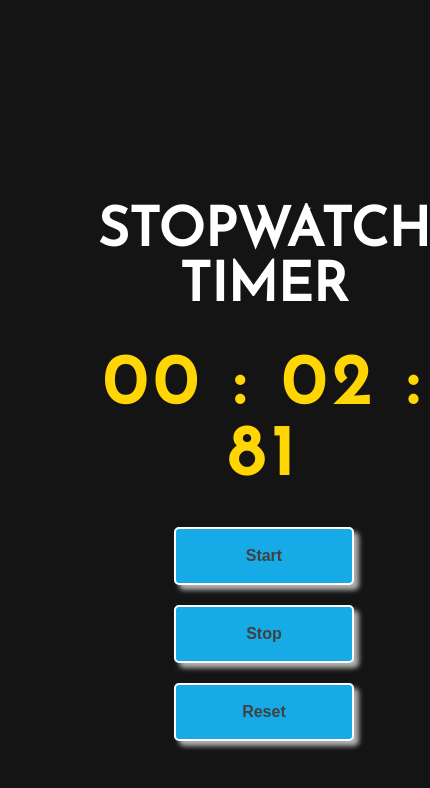
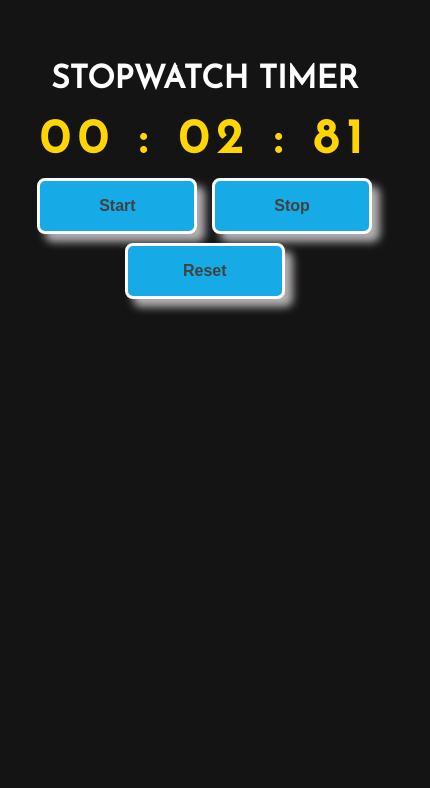
Before and after one commit to Halip26/stopwatch-js, a plain HTML site: page index.html in a window 390 px wide. Both pictures are taken after a click on the button "Start". Shown: the whole page, 430 px wide, since content can reach past the window. Drawn offline with Linux system fonts and the light colour scheme.

Commit message:
change for smaller screen & add comments for

```diff
--- a/index.html
+++ b/index.html
@@ -5,7 +5,11 @@
     <meta name="viewport" content="width=device-width, initial-scale=1.0" />
     <title>Stopwatch Timer</title>
     <link rel="stylesheet" type="text/css" href="style.css" />
-    <link rel="shortcut icon" href="./assets/icon.png" type="image/x-icon" />
+    <link
+      rel="shortcut icon"
+      href="https://e7.pngegg.com/pngimages/95/200/png-clipart-stopwatch-computer-icons-stopwatch-miscellaneous-racing-thumbnail.png"
+      type="image/x-icon"
+    />
   </head>
   <body>
     <div class="wrapper">
--- a/script.js
+++ b/script.js
@@ -1,30 +1,34 @@
 // initialize all variables
-let milli_seconds = 0;
-seconds = 0;
-minutes = 0;
-let h2 = document.getElementById("time");
+let milli_seconds = 0; // declare and initialize variable for milliseconds
+let seconds = 0; // declare and initialize variable for seconds
+let minutes = 0; // declare and initialize variable for minutes
+let h2 = document.getElementById("time"); // get the HTML element with the ID "time" and store it in the variable h2
 
-(start = document.getElementById("button-start")),
-  (stop = document.getElementById("button-stop")),
-  (clear = document.getElementById("button-reset"));
+// get the HTML elements with the IDs "button-start", "button-stop", and "button-reset" and store them in the variables start, stop, and clear
+let start = document.getElementById("button-start");
+let stop = document.getElementById("button-stop");
+let clear = document.getElementById("button-reset");
 
-let interval = 1;
+let interval = 1; // set the initial interval to 1 second
 
-// membuat fungsi count()
+// create a function called count
 function count() {
-  interval = 1;
-  milli_seconds += interval;
+  interval = 1; // set the interval to 1 second
+  milli_seconds += interval; // add 1 second to the milliseconds variable
 
+  // check if the milliseconds variable is greater than or equal to 100
   if (milli_seconds >= 100) {
-    milli_seconds = 0;
-    seconds += interval;
+    milli_seconds = 0; // reset the milliseconds variable to 0
+    seconds += interval; // add 1 second to the seconds variable
   }
 
+  // check if the seconds variable is greater than or equal to 60
   if (seconds >= 60) {
-    seconds = 0;
-    minutes += interval;
+    seconds = 0; // reset the seconds variable to 0
+    minutes += interval; // add 1 minute to the minutes variable
   }
 
+  // update the text content of the HTML element with the ID "time" with the current time
   h2.textContent =
     (minutes ? (minutes > 9 ? minutes : "0" + minutes) : "00") +
     " : " +
@@ -32,27 +36,27 @@ function count() {
     " : " +
     (milli_seconds > 9 ? milli_seconds : "0" + milli_seconds);
 
-  timer();
+  timer(); // call the timer function
 }
 
-// membuat fungsi timer
+// create a function called timer
 function timer() {
-  t = setTimeout(count, 10);
+  t = setTimeout(count, 10); // call the count function every 10 milliseconds
 }
 
-/* Start button */
+// add an event listener to the HTML element with the ID "button-start" that calls the count function when clicked
 start.onclick = count;
 
-/* Stop button */
+// add an event listener to the HTML element with the ID "button-stop" that clears the timeout when clicked
 stop.onclick = function () {
-  clearTimeout(t);
+  clearTimeout(t); // clear the timeout
 };
 
-/* Clear button */
+// add an event listener to the HTML element with the ID "button-reset" that resets all variables when clicked
 clear.onclick = function () {
-  h2.textContent = "00 : 00 : 00";
-  seconds = 0;
-  minutes = 0;
-  milli_seconds = 0;
-  interval = 0;
+  h2.textContent = "00 : 00 : 00"; // reset the time to 00 : 00 : 00
+  seconds = 0; // reset the seconds variable to 0
+  minutes = 0; // reset the minutes variable to 0
+  milli_seconds = 0; // reset the milliseconds variable to 0
+  interval = 0; // reset the interval to 0
 };
--- a/style.css
+++ b/style.css
@@ -10,43 +10,92 @@ body {
   text-align: center;
   position: absolute;
   top: 20%;
-  left: 25%;
+  left: 13.5%;
 }
 
 h1 {
   font-family: "Josefin Sans", sans-serif;
   font-weight: bolder;
-  font-size: 54px;
+  font-size: 4rem;
   text-transform: uppercase;
 }
 
 #time {
-  letter-spacing: 7px;
-  font-size: 70px;
+  letter-spacing: 0.5rem;
+  font-size: 6rem;
   font-weight: bold;
   margin: 0;
-  margin-top: 24px;
-  margin-bottom: 24px;
+  margin-top: 2rem;
+  margin-bottom: 2rem;
   color: #ffd503;
 }
 
 button {
   cursor: pointer;
-  font-size: 16px;
-  padding: 18px 10px;
-  margin: 10px;
-  width: 180px;
+  font-size: 1.6rem;
+  padding: 1.8rem 1rem;
+  margin: 1rem;
+  width: 18rem;
   background: #16abe6;
   color: #414141;
   font-weight: bolder;
-  border: solid 2px white;
-  box-shadow: 5px 5px 5px #b4b1b1;
-  border-radius: 5px;
+  border: solid 0.2rem white;
+  box-shadow: 0.5rem 0.5rem 0.5rem #b4b1b1;
+  border-radius: 0.5rem;
 }
 
 button:hover {
   background: white;
-  border: solid 2px #16abe6;
+  border: solid 0.2rem #16abe6;
   color: #16abe6;
   font-weight: bolder;
 }
+
+/* Media queries for smaller screens */
+@media (max-width: 768px) {
+  .wrapper {
+    top: 10%;
+    left: 10%;
+  }
+
+  h1 {
+    font-size: 3rem;
+  }
+
+  #time {
+    font-size: 4rem;
+    margin-top: 1rem;
+    margin-bottom: 1rem;
+  }
+
+  button {
+    font-size: 1.2rem;
+    padding: 1.2rem 0.8rem;
+    margin: 0.5rem;
+    width: 12rem;
+  }
+}
+
+@media (max-width: 576px) {
+  .wrapper {
+    top: 5%;
+    left: 5%;
+  }
+
+  h1 {
+    font-size: 2rem;
+  }
+
+  #time {
+    font-size: 3rem;
+    margin-top: 0.5rem;
+    margin-bottom: 0.5rem;
+  }
+
+  button {
+    font-size: 1rem;
+    padding: 1rem 0.6rem;
+    margin: 0.3rem;
+    width: 10rem;
+  }
+}
```
